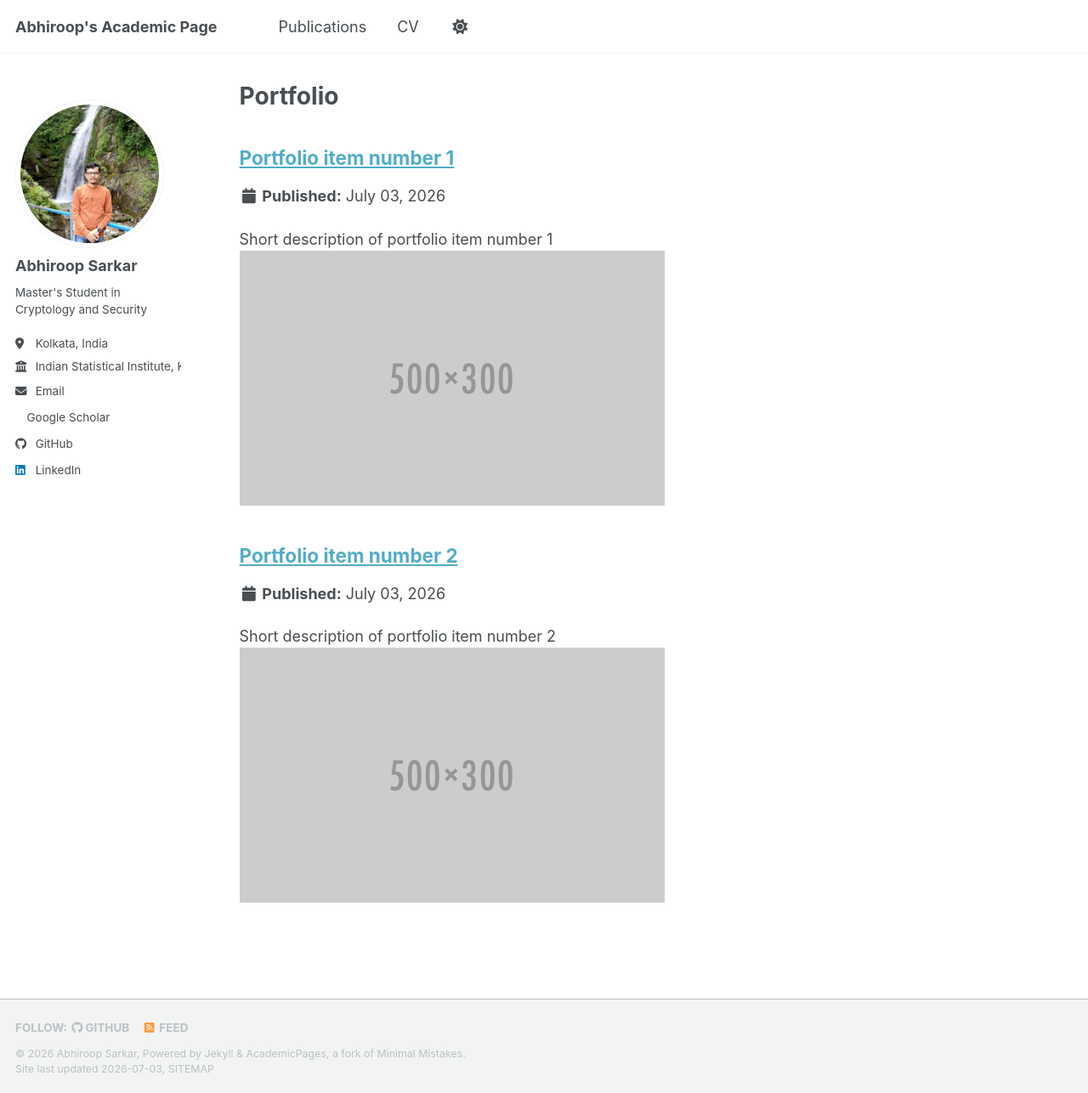
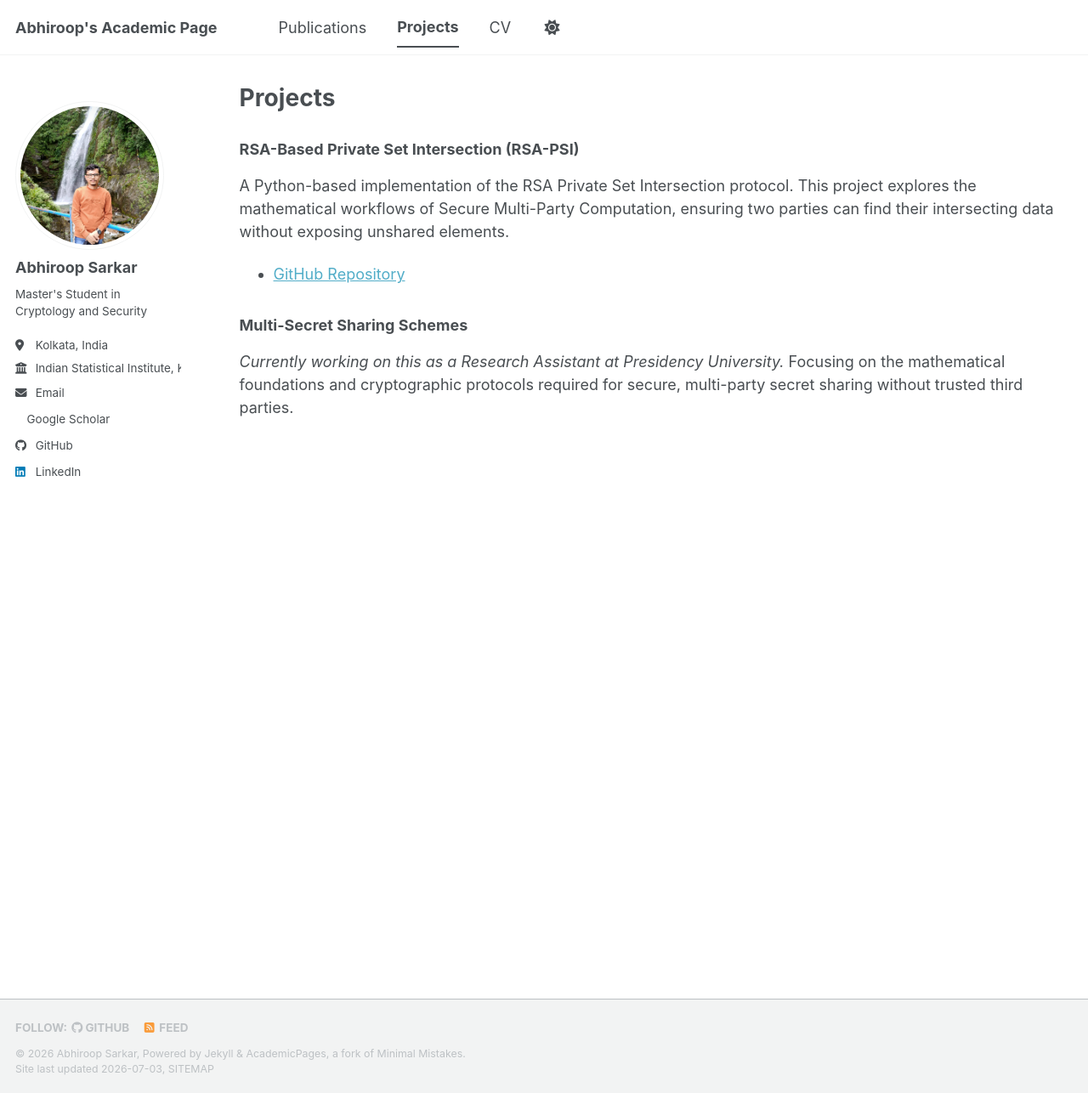
Before and after one commit to Abhiroop2004/Abhiroop2004.github.io, a Jekyll site: the page built from _pages/portfolio.md, in a window 1280 px wide and 1286 px high. Shown: the whole window at 85% size. Built offline with Jekyll 4.4.1, drawn with Linux system fonts in a browser that asks for light colours; a style sheet for code colours, icons or effects is not loaded.

Commit message:
Changes to project

```diff
--- a/_data/navigation.yml
+++ b/_data/navigation.yml
@@ -17,8 +17,8 @@ main:
   #- title: "Teaching"
   #  url: /teaching/
 
-  #- title: "Portfolio"
-  #  url: /portfolio/
+  - title: "Projects"
+    url: /portfolio/
 
   #- title: "Blog Posts"
   #  url: /year-archive/
@@ -32,6 +32,3 @@ main:
 
   #- title: "Guide"
   #  url: /markdown/
-
-  #- title: "Projects"
-  #  url: /projects/
--- a/_pages/portfolio.html
+++ /dev/null
@@ -1,13 +0,0 @@
----
-layout: archive
-title: "Portfolio"
-permalink: /portfolio/
-author_profile: true
----
-
-{% include base_path %}
-
-
-{% for post in site.portfolio %}
-  {% include archive-single.html %}
-{% endfor %}
--- /dev/null
+++ b/_pages/portfolio.md
@@ -0,0 +1,13 @@
+---
+layout: archive
+title: "Projects"
+permalink: /portfolio/
+author_profile: true
+---
+
+### RSA-Based Private Set Intersection (RSA-PSI)
+A Python-based implementation of the RSA Private Set Intersection protocol. This project explores the mathematical workflows of Secure Multi-Party Computation, ensuring two parties can find their intersecting data without exposing unshared elements.
+* [GitHub Repository](https://github.com/Abhiroop2004/RSA-PSI)
+
+### Multi-Secret Sharing Schemes
+*Currently working on this as a Research Assistant at Presidency University.* Focusing on the mathematical foundations and cryptographic protocols required for secure, multi-party secret sharing without trusted third parties.
```
